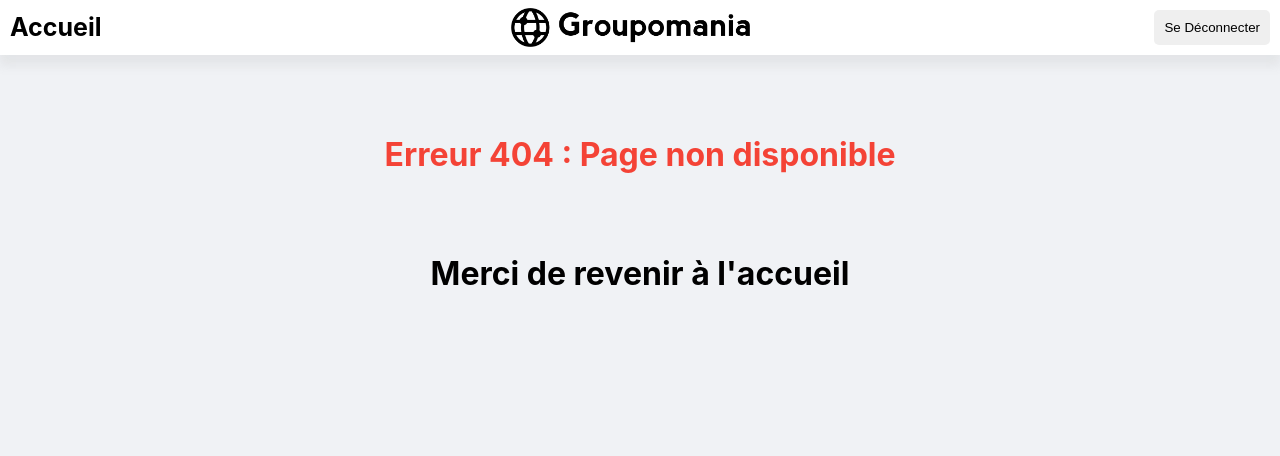
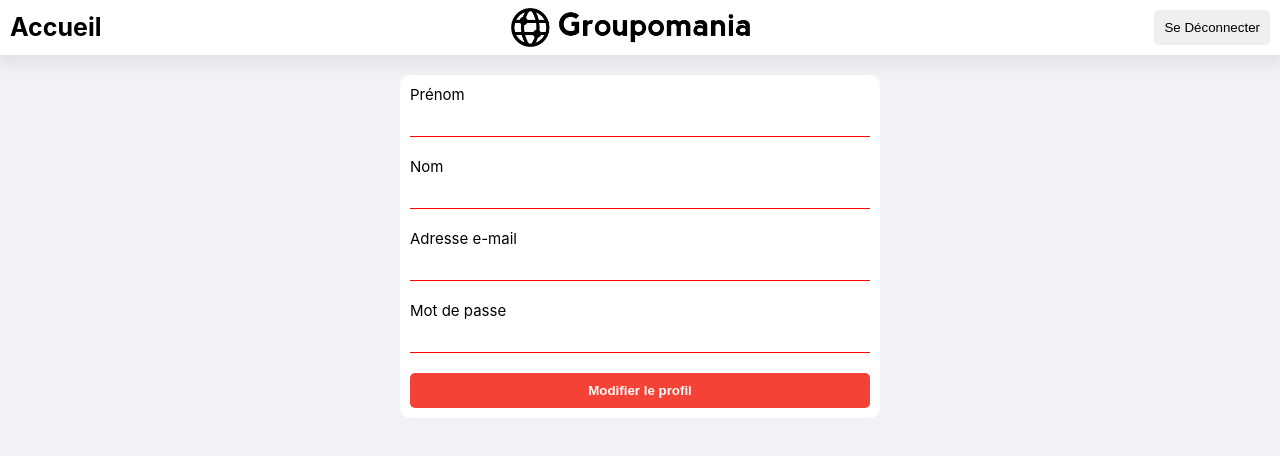
Before and after one commit to jordanricaut/JordanRicaut_7_18112021, a React (Create React App) app in the folder frontend/: page /modification-profil in a window 1280 px wide. Before the commit this address had no page. Shown: the top 456 px of the page. Built offline with nearby package versions, Linux system fonts and the light colour scheme.

Commit message:
Mise en place de la page de modification du profil

```diff
--- a/frontend/src/App.js
+++ b/frontend/src/App.js
@@ -6,6 +6,7 @@ import InscriptionPage from './pages/inscription/inscriptionPage';
 import AccueilPage from './pages/accueil/accueilPage'
 import ErreurPage from './pages/erreur/Erreur'
 import PostPage from './pages/post/postPage'
+import ModifProfilPage from './pages/modif-profil/modifProfilPage'
 
 function App() {
 
@@ -17,7 +18,7 @@ function App() {
           <Route path="/inscription" element={<InscriptionPage />} />
           <Route path="/accueil" element={<AccueilPage />} />
           <Route path="/post/:id" element={<PostPage />} />
-          <Route path="/acceuiltest" element={<AccueilPage />} />
+          <Route path="modification-profil" element={<ModifProfilPage />} />
           <Route path="*" element={<ErreurPage />} />
         </Routes>
       </Router>
--- a/frontend/src/components/Formulaire/Bouton/Bouton.js
+++ b/frontend/src/components/Formulaire/Bouton/Bouton.js
@@ -33,7 +33,7 @@ function Bouton({css, boutonId, boutonTexte, data}) {
     }
     if (boutonId === 'modifier-profil') {
       e.preventDefault();
-      navigate('/modifier-profil')
+      navigate('/modification-profil')
     }
     if (boutonId === 'modification-post') {
       e.preventDefault();
@@ -43,6 +43,11 @@ function Bouton({css, boutonId, boutonTexte, data}) {
       e.preventDefault();
       console.log("Suppression du post")
     }
+    if (boutonId === 'modifier-son-profil') {
+      e.preventDefault();
+      console.log(data)
+      navigate('/accueil')
+    }
   }
 
 
--- a/frontend/src/components/Post/post.css
+++ b/frontend/src/components/Post/post.css
@@ -2,5 +2,8 @@
   background-color: white;
   width: 100%;
   border-radius: 10px;
-  padding: 1px 10px;
+  padding: 0 15px;
 }
+p {
+  line-height: 1.5;
+}
--- a/frontend/src/pages/accueil/accueil.css
+++ b/frontend/src/pages/accueil/accueil.css
@@ -1,7 +1,7 @@
 .container {
   display: grid;
   grid-template-columns: 1fr 2fr 1fr;
-  grid-gap: 40px;
+  grid-gap: 60px;
 }
 .aside_gauche {
   margin-left: 10px;
--- /dev/null
+++ b/frontend/src/pages/modif-profil/modifProfilPage.css
@@ -0,0 +1,9 @@
+.modif-profil {
+  margin: 20px 400px;
+  background-color: white;
+  padding: 10px;
+  border-radius: 10px;
+  display: flex;
+  flex-direction: column;
+  grid-gap: 20px;
+}
--- /dev/null
+++ b/frontend/src/pages/modif-profil/modifProfilPage.js
@@ -0,0 +1,35 @@
+import React, {useState} from 'react'
+
+import Header from '../../components/Header/Header'
+
+import Bouton from '../../components/Formulaire/Bouton/Bouton'
+import Text from '../../components/Formulaire/Text/Text'
+
+import './modifProfilPage.css'
+
+
+function ModifProfilPage() {
+
+
+  const [data, setData] = useState({
+    prenom: '',
+    nom:'',
+    email:'',
+    mdp:''
+  })
+
+  return (
+    <div>
+      <Header />
+      <div class="modif-profil">
+        <Text data={data} setData={setData} id="prenom" name="Prénom" label="Prénom" />
+        <Text data={data} setData={setData} id="nom" name="Nom" label="Nom" />
+        <Text data={data} setData={setData} id="email" name="email" label="Adresse e-mail"/>
+        <Text data={data} setData={setData} id="mdp" name="mdp" label="Mot de passe" />
+        <Bouton data={data} boutonTexte="Modifier le profil" boutonId="modifier-son-profil" css="btn_rouge"/>
+        </div>
+    </div>
+  );
+}
+
+export default ModifProfilPage
```
